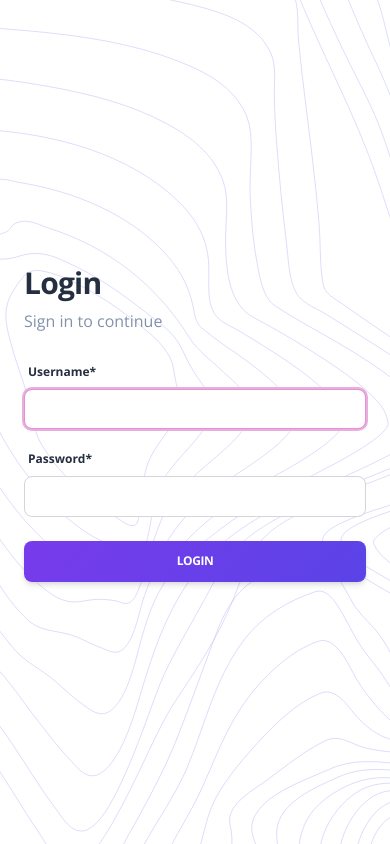
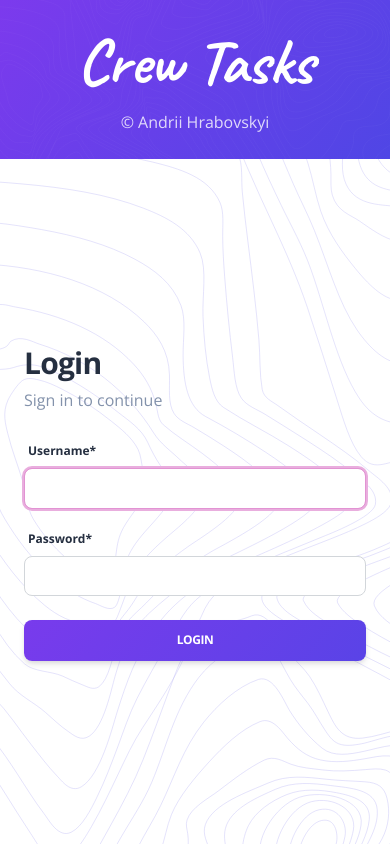
Before and after one commit to AndriiOne/crew-tasks, a Django app: page /accounts/login/ in a window 390 px wide. Run offline with Django 5.2, Linux system fonts and the light colour scheme; some libraries are stand-ins or nearby versions.

Commit message:
Add handwritten brand font and mobile layout to login

```diff
--- a/templates/base_auth.html
+++ b/templates/base_auth.html
@@ -6,7 +6,11 @@
   <meta charset="utf-8">
   <meta name="viewport" content="width=device-width, initial-scale=1">
   <link rel="icon" type="image/png" href="{% static 'assets/img/favicon.png' %}">
+
   <link href="https://fonts.googleapis.com/css?family=Open+Sans:300,400,600,700" rel="stylesheet" />
+
+  <link href="https://fonts.googleapis.com/css2?family=Caveat:wght@700&display=swap" rel="stylesheet">
+
   <link href="{% static 'assets/css/nucleo-icons.css' %}" rel="stylesheet" />
   <link href="{% static 'assets/css/nucleo-svg.css' %}" rel="stylesheet" />
   <script src="https://kit.fontawesome.com/42d5adcbca.js" crossorigin="anonymous"></script>
@@ -16,9 +20,9 @@
 </head>
 <body class="bg-white">
   <div class="container-fluid p-0">
-    <div class="row g-0 min-vh-100">
+    <div class="row g-0 min-vh-100 flex-column flex-md-row">
 
-      <div class="col-lg-5 col-md-6 d-flex flex-column align-items-center justify-content-center bg-white px-4 position-relative overflow-hidden">
+      <div class="col-lg-5 col-md-6 d-flex flex-column align-items-center justify-content-center bg-white px-4 py-5 py-md-0 position-relative overflow-hidden order-2 order-md-1 flex-grow-1">
 
         <div class="position-absolute w-100 h-100 top-0 start-0 pattern-mask-accent"
              style="--mask-img: url('{% static "assets/img/shapes/pattern-lines.svg" %}'); z-index: 0;"></div>
@@ -29,13 +33,17 @@
         </div>
       </div>
 
-      <div class="col-lg-7 col-md-6 d-none d-md-flex bg-gradient-primary flex-column align-items-center justify-content-center position-relative">
+      <div class="col-lg-7 col-md-6 d-flex bg-gradient-primary flex-column align-items-center justify-content-center position-relative order-1 order-md-2 py-4 py-md-0">
 
         <div class="position-absolute w-100 h-100 top-0 start-0" style="background-image: url('{% static "assets/img/shapes/pattern-lines.svg" %}'); background-size: cover; opacity: 0.6;"></div>
 
         <div class="text-center position-relative d-flex flex-column align-items-center" style="z-index: 1;">
-          <h1 class="text-white font-weight-bolder display-3 mb-2">Crew Tasks</h1>
+
+          <h1 class="text-white mb-2" style="font-family: 'Caveat', cursive; font-size: calc(3.5rem + 2vw); font-weight: 700; line-height: 1.2;">
+            Crew Tasks
+          </h1>
           <p class="text-white opacity-8 mb-0">© Andrii Hrabovskyi</p>
+
         </div>
 
       </div>
```
